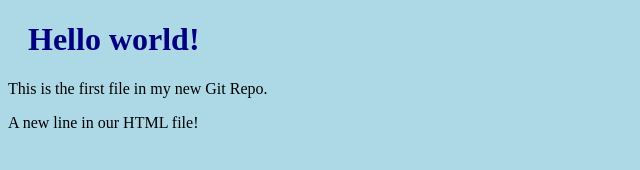
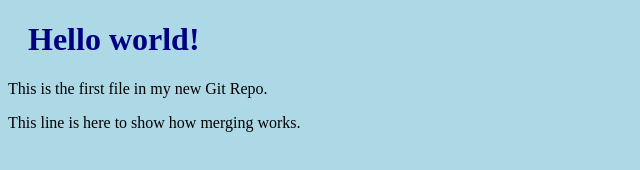
Before and after one commit to Stiffey/Stiffey, a plain HTML site: page index.html in a window 1280 px wide. Shown: the whole page, without its empty margins (0-640 px from the left). Drawn offline with Linux system fonts and the light colour scheme.

```diff
--- a/index.html
+++ b/index.html
@@ -8,7 +8,7 @@
 
 <h1>Hello world!</h1>
 <p>This is the first file in my new Git Repo.</p>
-<p>A new line in our HTML file!</p>
+<p>This line is here to show how merging works.</p>
 
 </body>
 </html>
```
